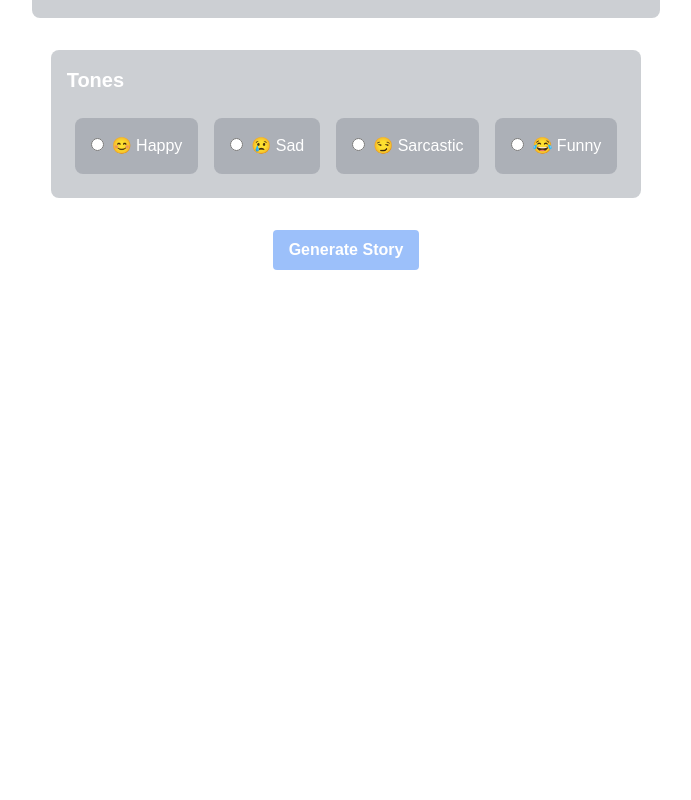
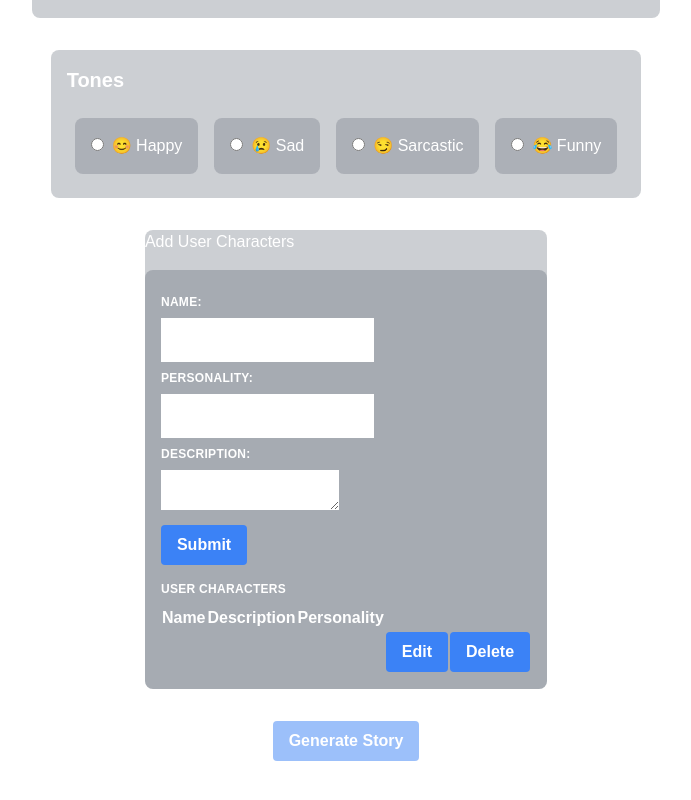
Before and after one commit to poacosta/encode-2024-q3-grp14-storytelling-app, a Next.js app: page / in a window 1280 px wide. Shown: the part 342-1142 px from the top of the page, without its empty margins (294-985 px from the left). Before the commit the page ends 800 px from the top, so only its background shows below. Built offline with nearby package versions, Linux system fonts and the light colour scheme.

Commit message:
Added the logic about User Character (#2)
* Added initial code to include user components

* Adjust logic to edit and remove character

---------

Co-authored-by: Catherine Fadamiro <catherine@catchafire.org>

```diff
--- a/app/page.tsx
+++ b/app/page.tsx
@@ -7,6 +7,7 @@ import {GenreSelector} from "@/components/genres";
 import {ToneSelector} from "@/components/tones";
 import {StoryField} from "@/components/story-field";
 import {GenerateStoryButton} from "@/components/generate-story-button";
+import {UserCharacter} from "@/components/user-character"
 
 export default function Chat() {
     const {messages, append, isLoading} = useChat();
@@ -14,7 +15,49 @@ export default function Chat() {
     const handleChange = ({target: {name, value}}: React.ChangeEvent<HTMLInputElement>) => {
         setState({...state, [name]: value});
     };
+    const [formData, setFormData] = useState({
+        index: undefined,
+        name: '',
+        description: '',
+        personality: '',
+    });
+    const handleFormChange = (event: React.ChangeEvent<HTMLInputElement | HTMLTextAreaElement>) => {
+        const { name, value } = event.target;
+        setFormData((prevData) => ({
+          ...prevData,
+          [name]: value,
+        }));
+    };
+    const [usercharacters, setUserCharacters] = useState([formData]);
 
+    const handleFormSubmit = async (event: React.FormEvent<HTMLFormElement>) => {
+        event.preventDefault();
+        let first_element = usercharacters[0]
+        if (first_element && first_element['name'] === ''){
+            setUserCharacters([])
+        }
+        if (formData['index'] != null){
+            usercharacters[formData['index']] = formData
+            setUserCharacters(usercharacters);
+        } else{
+            setUserCharacters((prevData) =>
+                [...prevData, formData]);
+        }
+        setFormData({ index: undefined, name: '', description: '', personality: '' });
+    };
+
+    const handleDelete = (index: number) => {
+        if (usercharacters.length == 1){
+            setUserCharacters([]);
+        } else{
+            let new_set = usercharacters.splice(index, 1);
+            setUserCharacters(new_set);
+        }
+    }
+    const handleEdit = (index: number) => {
+        let record = usercharacters[index];
+        setFormData(record);
+    }
     return (
         <main className="mx-auto w-full p-24 flex flex-col">
             <div className="p4 m-4">
@@ -22,7 +65,11 @@ export default function Chat() {
                     <Title/>
                     <GenreSelector selectedGenre={state.genre} onChange={handleChange}/>
                     <ToneSelector selectedTone={state.tone} onChange={handleChange}/>
-                    <GenerateStoryButton isLoading={isLoading} state={state} append={append}/>
+                    <UserCharacter formData={formData} handleFormChange={handleFormChange}
+                        handleFormSubmit={handleFormSubmit} usercharacters={usercharacters}
+                        handleDelete={handleDelete} handleEdit={handleEdit} />
+                    <GenerateStoryButton isLoading={isLoading} state={state} append={append}
+                        usercharacters={usercharacters}/>
                     <StoryField messages={messages}/>
                 </div>
             </div>
--- a/components/generate-story-button.tsx
+++ b/components/generate-story-button.tsx
@@ -5,15 +5,28 @@ interface GenerateStoryButtonProps {
     isLoading: boolean;
     state: { genre: string; tone: string; };
     append: (message: Message | CreateMessage, chatRequestOptions?: ChatRequestOptions) => Promise<string | null | undefined>;
+    usercharacters : {name: string, description: string, personality: string }[];
 }
 
-const GenerateStoryButton: React.FC<GenerateStoryButtonProps> = ({isLoading, state, append}) => {
+const GenerateStoryButton: React.FC<GenerateStoryButtonProps> = ({isLoading, state, append, usercharacters}) => {
+
     const handleClick = () => {
         const message: CreateMessage = {
             role: "user",
             content: `Generate a story with genre ${state.genre} and tone ${state.tone}`
         };
         append(message);
+        if (usercharacters !== null) {
+            for (const item of usercharacters){
+                console.log(item)
+                let newmessage: CreateMessage = {
+                    role: "user",
+                    content: `Add this character to the story with the name ${item.name},
+                    with these description ${item.description} and personality ${item.personality} `
+                };
+                append(newmessage);
+            }
+        }
     };
 
     return <button
--- /dev/null
+++ b/components/user-character.tsx
@@ -0,0 +1,67 @@
+import React, {useState, createContext, useContext} from "react";
+
+const UserCharacter = ({formData, handleFormChange, handleFormSubmit, usercharacters, handleDelete, handleEdit}: {
+        formData : {index: number | undefined, name: string, description: string, personality: string,};
+        handleFormChange: (event: React.ChangeEvent<HTMLInputElement | HTMLTextAreaElement>) => void;
+        handleFormSubmit: (event: React.FormEvent<HTMLFormElement>) => void;
+        usercharacters : {name: string, description: string, personality: string }[];
+        handleDelete: (index: number) => void;
+        handleEdit: (index: number) => void;
+
+    }) => {
+
+        return  <div className="space-y-4 bg-opacity-25 bg-gray-700 rounded-lg p-">
+                <h3>Add User Characters</h3>
+                <div className="space-y-4 bg-opacity-25 bg-gray-700 rounded-lg p-4">
+                    <form className="w-full max-w-sm" onSubmit={handleFormSubmit}>
+                        <input hidden name="index" value={formData.index} />
+                        <div className="my-2">
+                            <label className="block uppercase tracking-wide text-white-700 text-xs font-bold mb-2">Name:</label>
+                            <input required type="text" name="name" className="form-input px-4 py-3 text-sm font-medium text-black" value={formData.name} onChange={handleFormChange} />
+                        </div>
+                        <div className="my-2">
+                            <label className="block uppercase tracking-wide text-white-700 text-xs font-bold mb-2">Personality:</label>
+                            <input required type="text" className="form-input px-4 py-3 text-sm font-medium text-black" name="personality"
+                            value={formData.personality} onChange={handleFormChange} />
+                        </div>
+                        <div className="my-2">
+                            <label className="block uppercase tracking-wide text-white-700 text-xs font-bold mb-2" >Description:</label>
+                            <textarea className="form-textarea text-sm font-medium text-black" required name="description" value={formData.description} onChange={handleFormChange} />
+                        </div>
+                        <div className="my-2">
+                            <button className="bg-blue-500 hover:bg-blue-700 text-white font-bold py-2 px-4 rounded disabled:opacity-50" type="submit">Submit</button>
+                        </div>
+                    </form>
+                    {usercharacters.length > 0 && (
+                        <div>
+                            <h2 className="my-4 block uppercase tracking-wide text-white-700 text-xs font-bold mb-2">User Characters</h2>
+                            <table className="table-auto">
+                                <thead>
+                                    <tr className="">
+                                        <th>Name</th>
+                                        <th>Description</th>
+                                        <th>Personality</th>
+                                        <th></th>
+                                    </tr>
+                                </thead>
+                                <tbody>
+                                    {usercharacters.map((item, i) => (
+                                        <tr className="" key={i}>
+                                            {Object.values(item).slice(1).map((value) => (
+                                            <td key={Math.random()}>{value}</td>
+                                            ))}
+                                            <td><button onClick={() => handleEdit(i)}
+                                            className="bg-blue-500 hover:bg-blue-700 text-white font-bold py-2 px-4 rounded disabled:opacity-50" type="submit">Edit</button></td>
+                                            <td><button onClick={() => handleDelete(i)}
+                                            className="bg-blue-500 hover:bg-blue-700 text-white font-bold py-2 px-4 rounded disabled:opacity-50" type="submit">Delete</button></td>
+                                        </tr>
+                                    ))}
+                                </tbody>
+                            </table>
+                        </div>
+                    )}
+                </div>
+
+            </div>
+}
+export {UserCharacter};
```
